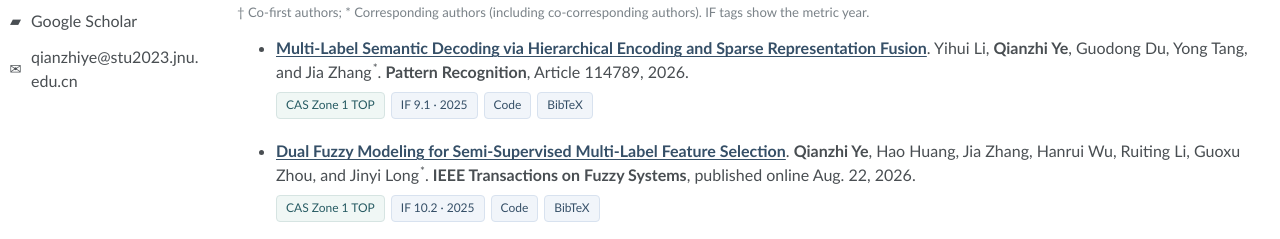
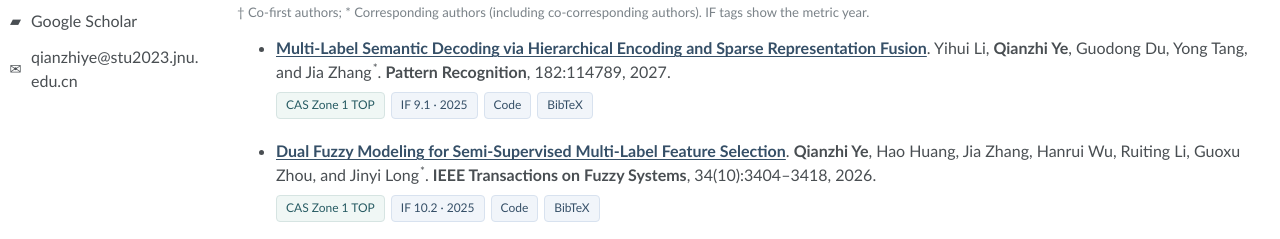
Before and after one commit to QianzhiYeCN/QianzhiYeCN.github.io, a plain HTML site: page index.html in a window 1280 px wide. Shown: the part 509-748 px from the top of the page. Drawn offline with Linux system fonts and the light colour scheme.

Commit message:
Add files via upload

```diff
--- a/index.html
+++ b/index.html
@@ -152,7 +152,7 @@
         <h2 id="publications-heading" data-i18n="publications_heading">Selected Publications</h2>
         <p class="author-legend" data-i18n="author_legend">† Co-first authors; * Corresponding authors (including co-corresponding authors). IF tags show the metric year.</p>
         <ul class="body-list paper-list">
-          <li><a class="paper-title" href="https://doi.org/10.1016/j.patcog.2026.114789" rel="noopener noreferrer" target="_blank">Multi-Label Semantic Decoding via Hierarchical Encoding and Sparse Representation Fusion</a>. Yihui Li, <strong>Qianzhi Ye</strong>, Guodong Du, Yong Tang, and Jia Zhang<sup aria-label="Corresponding author" class="author-mark" data-i18n-aria-label="corresponding_author">*</sup>. <strong>Pattern Recognition</strong>, Article 114789, 2026. <div class="paper-tags"><span class="paper-tag cas" data-i18n="cas_zone" title="CAS 2025">CAS Zone 1 TOP</span><a class="paper-tag metric" href="https://www.sciencedirect.com/journal/pattern-recognition" rel="noopener noreferrer" target="_blank">IF 9.1 · 2025</a><a class="paper-tag metric" data-i18n="code" href="https://github.com/cseroun06/HERF" rel="noopener noreferrer" target="_blank">Code</a><button aria-controls="bibtex-herf" aria-expanded="false" class="paper-tag metric bibtex-toggle" type="button">BibTeX</button></div><!-- CAS source (2025): https://liyihui6.github.io/; IF label year is the metric year. --><pre class="bibtex-panel" hidden="" id="bibtex-herf"><code>@article{li2027herf,
+          <li><a class="paper-title" href="https://doi.org/10.1016/j.patcog.2026.114789" rel="noopener noreferrer" target="_blank">Multi-Label Semantic Decoding via Hierarchical Encoding and Sparse Representation Fusion</a>. Yihui Li, <strong>Qianzhi Ye</strong>, Guodong Du, Yong Tang, and Jia Zhang<sup aria-label="Corresponding author" class="author-mark" data-i18n-aria-label="corresponding_author">*</sup>. <strong>Pattern Recognition</strong>, 182:114789, 2027. <div class="paper-tags"><span class="paper-tag cas" data-i18n="cas_zone" title="CAS 2025">CAS Zone 1 TOP</span><a class="paper-tag metric" href="https://www.sciencedirect.com/journal/pattern-recognition" rel="noopener noreferrer" target="_blank">IF 9.1 · 2025</a><a class="paper-tag metric" data-i18n="code" href="https://github.com/cseroun06/HERF" rel="noopener noreferrer" target="_blank">Code</a><button aria-controls="bibtex-herf" aria-expanded="false" class="paper-tag metric bibtex-toggle" type="button">BibTeX</button></div><!-- CAS source (2025): https://liyihui6.github.io/; IF label year is the metric year. --><pre class="bibtex-panel" hidden="" id="bibtex-herf"><code>@article{li2027herf,
   title = {Multi-label semantic decoding via {Hierarchical Encoding} and sparse {Representation Fusion}},
   author = {Li, Yihui and Ye, Qianzhi and Du, Guodong and Tang, Yong and Zhang, Jia},
   journal = {Pattern Recognition},
@@ -161,11 +161,14 @@
   pages = {114789},
   doi = {10.1016/j.patcog.2026.114789}
 }</code></pre></li>
-          <li><a class="paper-title" href="https://doi.org/10.1109/TFUZZ.2026.3722843" rel="noopener noreferrer" target="_blank">Dual Fuzzy Modeling for Semi-Supervised Multi-Label Feature Selection</a>. <strong>Qianzhi Ye</strong>, Hao Huang, Jia Zhang, Hanrui Wu, Ruiting Li, Guoxu Zhou, and Jinyi Long<sup aria-label="Corresponding author" class="author-mark" data-i18n-aria-label="corresponding_author">*</sup>. <strong>IEEE Transactions on Fuzzy Systems</strong>, <span data-i18n="dual_publication_date">published online Aug. 22, 2026</span><span data-i18n="period">.</span> <div class="paper-tags"><span class="paper-tag cas" data-i18n="cas_zone" title="CAS 2025">CAS Zone 1 TOP</span><a class="paper-tag metric" href="https://www.bioxbio.com/journal/IEEE-T-FUZZY-SYST" rel="noopener noreferrer" target="_blank">IF 10.2 · 2025</a><a class="paper-tag metric" data-i18n="code" href="https://github.com/JNU-IHCILab/DuetFS" rel="noopener noreferrer" target="_blank">Code</a><button aria-controls="bibtex-duetfs" aria-expanded="false" class="paper-tag metric bibtex-toggle" type="button">BibTeX</button></div><!-- CAS source (2025): https://liyihui6.github.io/; IF label year is the metric year. --><pre class="bibtex-panel" hidden="" id="bibtex-duetfs"><code>@article{ye2026duetfs,
+          <li><a class="paper-title" href="https://doi.org/10.1109/TFUZZ.2026.3722843" rel="noopener noreferrer" target="_blank">Dual Fuzzy Modeling for Semi-Supervised Multi-Label Feature Selection</a>. <strong>Qianzhi Ye</strong>, Hao Huang, Jia Zhang, Hanrui Wu, Ruiting Li, Guoxu Zhou, and Jinyi Long<sup aria-label="Corresponding author" class="author-mark" data-i18n-aria-label="corresponding_author">*</sup>. <strong>IEEE Transactions on Fuzzy Systems</strong>, 34(10):3404–3418, 2026. <div class="paper-tags"><span class="paper-tag cas" data-i18n="cas_zone" title="CAS 2025">CAS Zone 1 TOP</span><a class="paper-tag metric" href="https://www.bioxbio.com/journal/IEEE-T-FUZZY-SYST" rel="noopener noreferrer" target="_blank">IF 10.2 · 2025</a><a class="paper-tag metric" data-i18n="code" href="https://github.com/JNU-IHCILab/DuetFS" rel="noopener noreferrer" target="_blank">Code</a><button aria-controls="bibtex-duetfs" aria-expanded="false" class="paper-tag metric bibtex-toggle" type="button">BibTeX</button></div><!-- CAS source (2025): https://liyihui6.github.io/; IF label year is the metric year. --><pre class="bibtex-panel" hidden="" id="bibtex-duetfs"><code>@article{ye2026duetfs,
   title = {Dual Fuzzy Modeling for Semi-Supervised Multi-Label Feature Selection},
   author = {Ye, Qianzhi and Huang, Hao and Zhang, Jia and Wu, Hanrui and Li, Ruiting and Zhou, Guoxu and Long, Jinyi},
   journal = {IEEE Transactions on Fuzzy Systems},
   year = {2026},
+  volume = {34},
+  number = {10},
+  pages = {3404--3418},
   doi = {10.1109/TFUZZ.2026.3722843}
 }</code></pre></li>
           <li><a class="paper-title" href="https://doi.org/10.1109/TKDE.2025.3579536" rel="noopener noreferrer" target="_blank">SMLE: Semi-Supervised Multi-Label Learning with Label Enhancement</a>. <strong>Qianzhi Ye</strong>, Jia Zhang, Hanrui Wu, Tianlong Gu, C. L. Philip Chen, and Jinyi Long<sup aria-label="Corresponding author" class="author-mark" data-i18n-aria-label="corresponding_author">*</sup>. <strong>IEEE Transactions on Knowledge and Data Engineering</strong>, 37(9):5613–5626, 2025. <div class="paper-tags"><span class="paper-tag cas" data-i18n="cas_zone" title="CAS 2025">CAS Zone 1 TOP</span><a class="paper-tag metric" href="https://www.bioxbio.com/journal/IEEE-T-KNOWL-DATA-EN" rel="noopener noreferrer" target="_blank">IF 11.6 · 2025</a><a class="paper-tag metric" data-i18n="code" href="https://github.com/JNU-IHCILab/SMLE" rel="noopener noreferrer" target="_blank">Code</a><button aria-controls="bibtex-smle" aria-expanded="false" class="paper-tag metric bibtex-toggle" type="button">BibTeX</button></div><!-- CAS source (2025): https://liyihui6.github.io/; IF label year is the metric year. --><pre class="bibtex-panel" hidden="" id="bibtex-smle"><code>@article{ye2025smle,
@@ -281,7 +284,6 @@
         author_legend: '† Co-first authors; * Corresponding authors (including co-corresponding authors). IF tags show the metric year.',
         cofirst_author: 'Co-first author',
         cofirst_corresponding: 'Co-first and corresponding author',
-        dual_publication_date: 'published online Aug. 22, 2026',
         corresponding_author: 'Corresponding author',
         complete_publications: 'For the complete and most up-to-date publication list, please visit my',
         scholar_profile: 'Google Scholar profile',
@@ -325,7 +327,6 @@
         author_legend: '† 共同第一作者；* 通讯作者（含共同通讯作者）。IF 标签标注指标年份。',
         cofirst_author: '共同第一作者',
         cofirst_corresponding: '共同第一作者及通讯作者',
-        dual_publication_date: '2026年8月22日在线发表',
         corresponding_author: '通讯作者',
         complete_publications: '完整且最新的论文列表请参见我的',
         scholar_profile: '谷歌学术主页',
```
